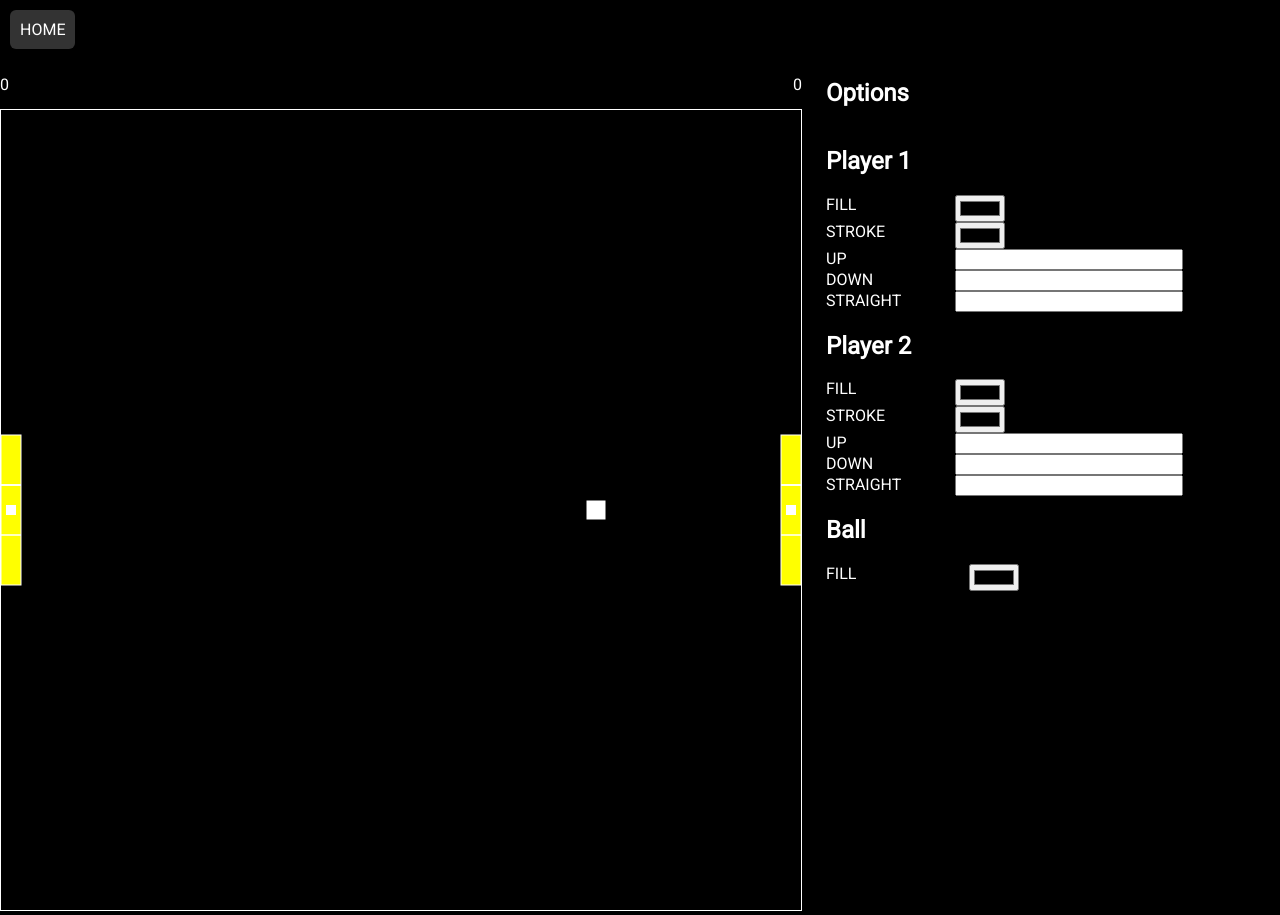
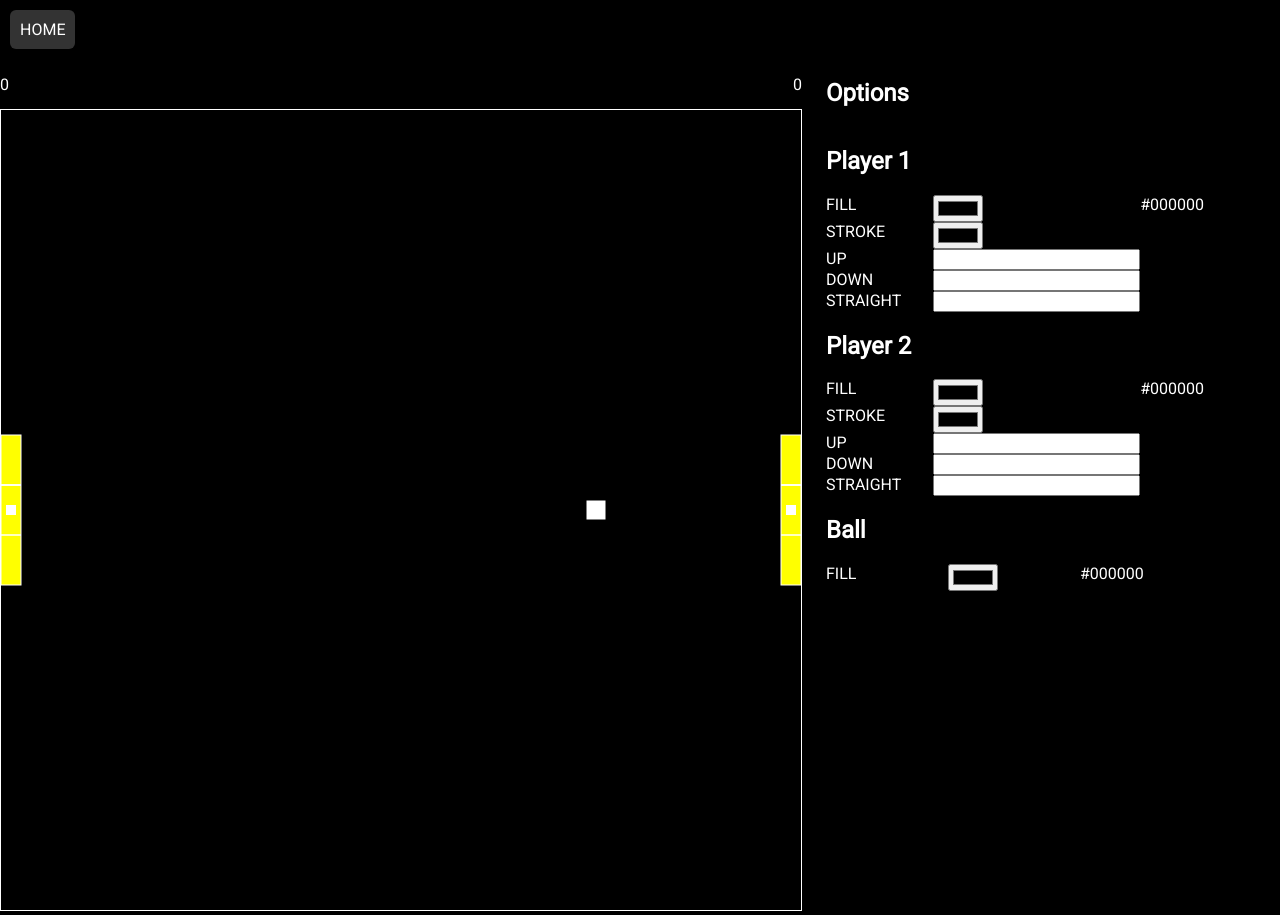
Before and after one commit to ChrisSouthey/Javascript, a plain HTML site: page pong3/pong.html in a window 1280 px wide. Shown: the top 915 px of the page. Drawn offline with Linux system fonts and the light colour scheme.

Commit message:
Week 3 color value

```diff
--- a/pong3/js/options.js
+++ b/pong3/js/options.js
@@ -19,19 +19,18 @@ h2.addEventListener(`click`, e=>{
 
 -----------*/
 var input = Array.from(document.querySelectorAll(`input[class="fill"]`))
+var text = Array.from(document.querySelectorAll(`.op #color`))
+
 //Pad fill
 input.forEach((i, index)=>{
+    text[index].innerText = '#000000'
     i.addEventListener(`input`, e=>{
         o[index].fill = input[index].value
+        text[index].innerText = input[index].value
         })
 })
 
-//Ball fill
-var fill = document.querySelector(`input[class="ball"]`)
 
-fill.addEventListener(`input`, e=>{
-    o[2].fill = fill.value
-})
 
 /*---------
     Program the six key inputs to do the following:
--- a/pong3/pong.html
+++ b/pong3/pong.html
@@ -29,7 +29,7 @@
             <div class="sides">
                 <div class="op">
                     <h2>Player 1</h2><div></div> <div></div>
-                    <label>FILL</label><input class="fill" type="color"><div class="output"></div>
+                    <label>FILL</label><input class="fill" type="color"><div id="color" class="output"></div>
                     <label>STROKE</label><input class="stroke" type="color"><div class="output"></div>
                     <label>UP</label><input class="u" type="text" maxlength="1"><div class="output"></div>
                     <label>DOWN</label><input class="d" type="text" maxlength="1"><div class="output"></div>
@@ -37,7 +37,7 @@
                 </div>
                 <div class="op">
                     <h2>Player 2</h2> <div></div><div class="output"></div>
-                    <label>FILL</label><input class="fill" type="color"><div class="output"></div>
+                    <label>FILL</label><input class="fill" type="color"><div id="color" class="output"></div>
                     <label>STROKE</label><input class="stroke" type="color"><div class="output"></div>
                     <label>UP</label><input class="u" type="text" maxlength="1"><div class="output"></div>
                     <label>DOWN</label><input class="d" type="text" maxlength="1"><div class="output"></div>
@@ -45,7 +45,7 @@
                 </div>
                 <div class="op">
                     <h2>Ball</h2><div></div> <div></div>
-                    <label>FILL</label><input class="ball" type="color"><div class="output"></div>
+                    <label>FILL</label><input class="fill" type="color"><div id="color" class="output"></div>
                 </div>
             </div>
         </section>
```
